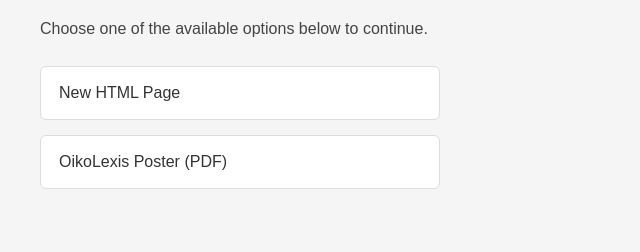
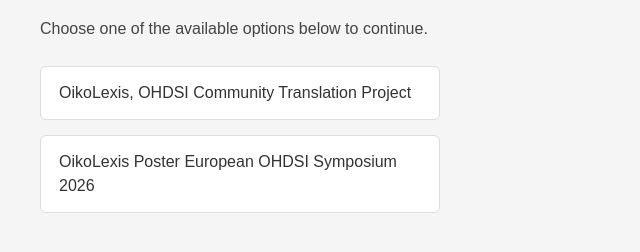
Before and after one commit to mwalravens/oikolexis-html, a plain HTML site: page index.html in a window 1280 px wide. Shown: the part 132-384 px from the top of the page, without its empty margins (0-640 px from the left). Drawn offline with Linux system fonts and the light colour scheme.

Commit message:
Update links in index.html for clarity

```diff
--- a/index.html
+++ b/index.html
@@ -55,8 +55,8 @@
     </p>
 
     <div class="menu">
-        <a href="oikolexis_branded_landing.html">New HTML Page</a>
-        <a href="OikoLexis_posterV2.pdf">OikoLexis Poster (PDF)</a>
+        <a href="oikolexis_branded_landing.html">OikoLexis, OHDSI Community Translation Project</a>
+        <a href="OikoLexis_posterV2.pdf">OikoLexis Poster European OHDSI Symposium 2026</a>
     </div>
 </body>
 </html>
```
